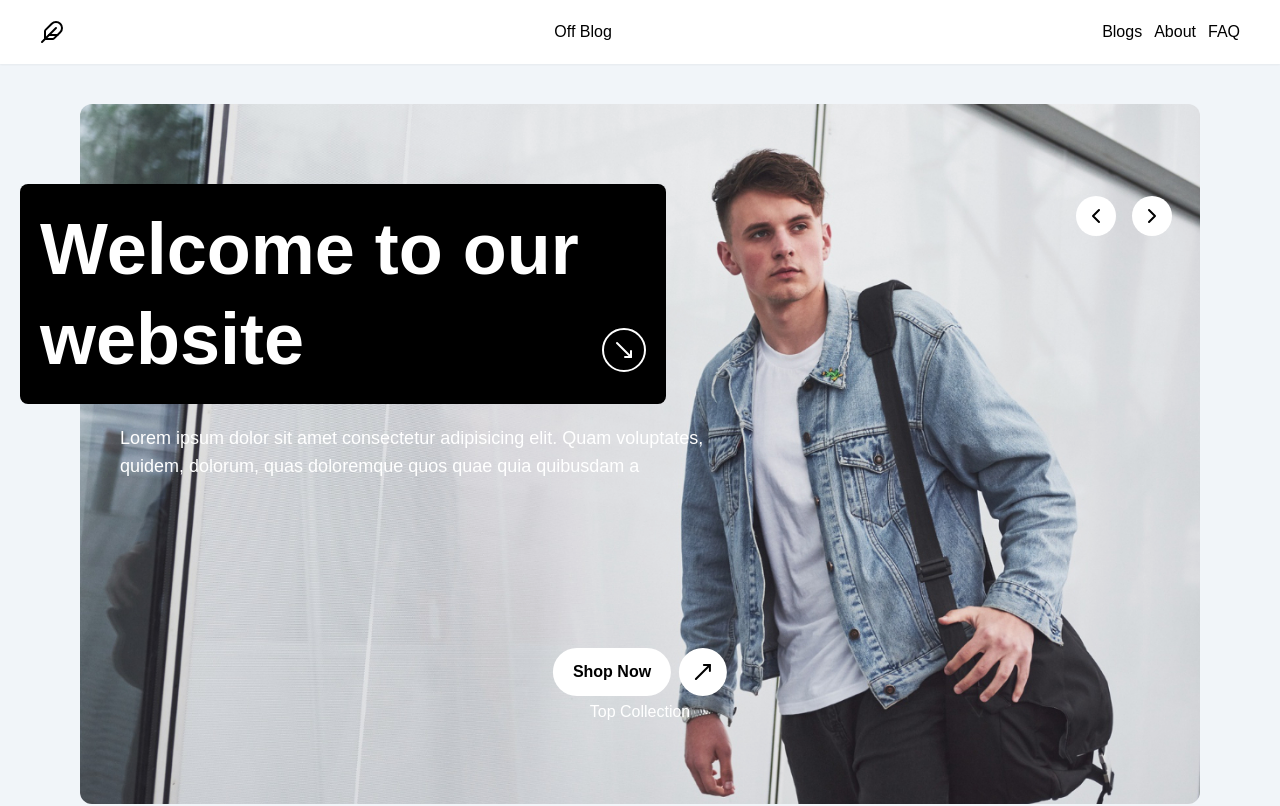
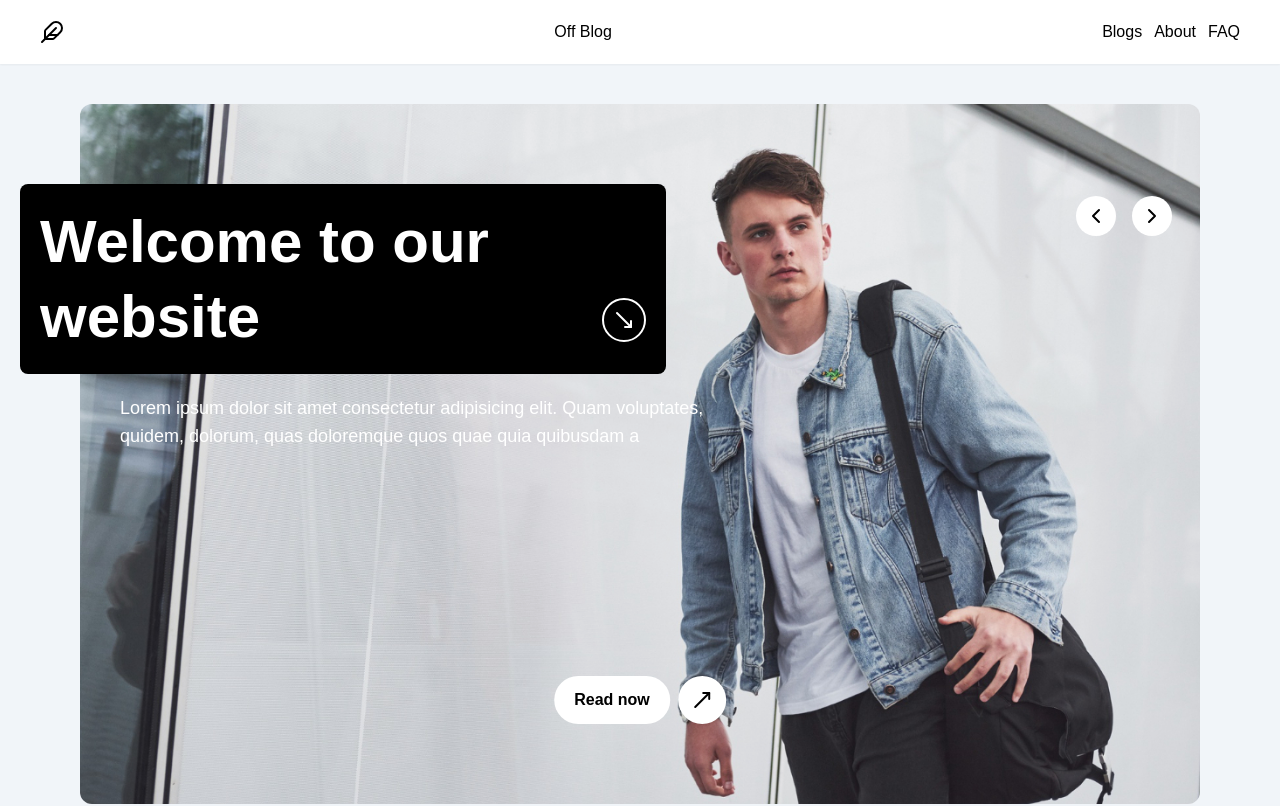
Before and after one commit to rachidfrex/OffBlog, a React (Vite) app: page / in a window 1280 px wide. Shown: the top 806 px of the page. Built offline with nearby package versions, Linux system fonts and the light colour scheme.

Commit message:
Update carousel component with improved banner titles and button text

```diff
--- a/src/components/carousel.jsx
+++ b/src/components/carousel.jsx
@@ -88,7 +88,7 @@ function Carousel() {
          id="title-banner"
          className="bg-black p-5 rounded-lg flex items-end gap-5 w-7/12"
          >
-         <h1 id="title" className="text-7xl font-semibold text-white leading-tight  ">
+         <h1 id="title" className="text-6xl font-semibold text-white leading-tight line-clamp-2   ">
             {banners[index].title}
           </h1>
           <p
@@ -107,16 +107,14 @@ function Carousel() {
          <div className="flex flex-col gap-1  ">
          <div className="flex  gap-2 hover:bg-white rounded-full transition duration-500 ease-in-out   ">
          <button className=" bg-white  text-balck text-md px-5 py-3 rounded-full font-semibold">
-            Shop Now
+            Read now
           </button>
           <button className="  bg-white  text-balck text-lg p-3 rounded-full font-semibold hover:rotate-45 transition duration-500 ease-in-out   ">
           <MoveUpRight />
           </button>
          </div>
 
-          <p className="text-white text-center text-md px-5">
-            Top Collection
-          </p>
+
          </div>
           </div>
             <div className="absolute top-20 right-24 flex gap-5">
```
